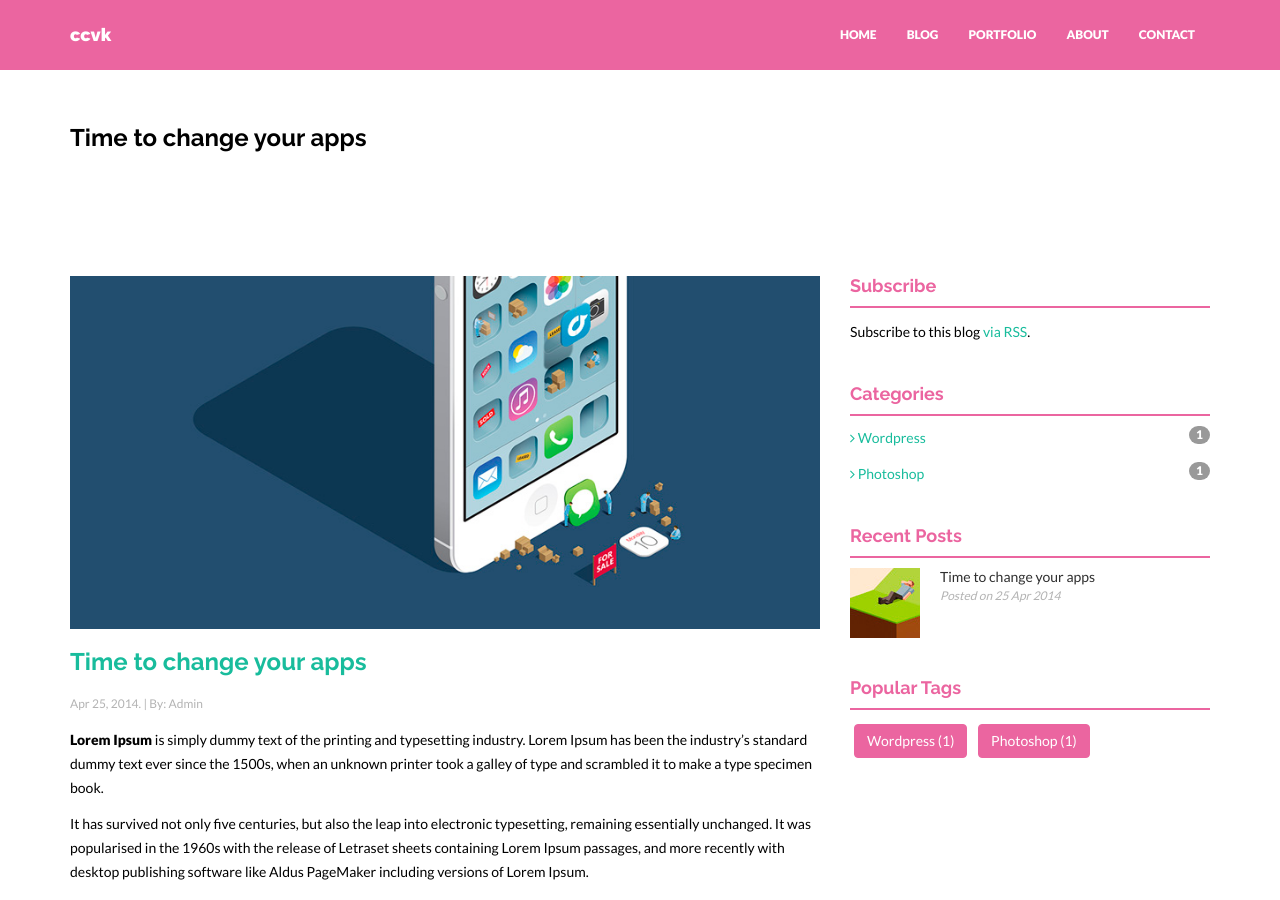
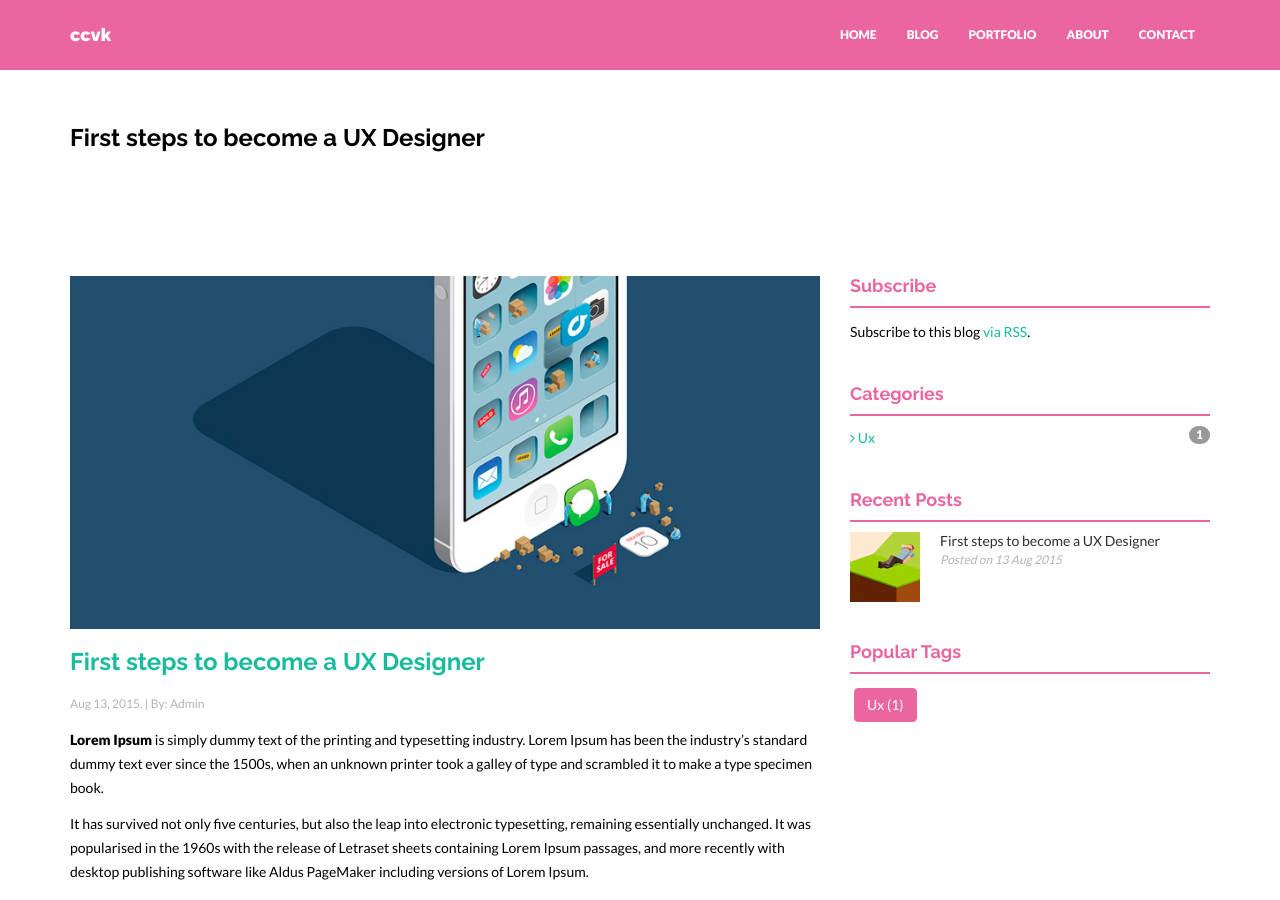
Before and after one commit to claucvk/claucvk.github.io, a Jekyll site: the page built from _posts/blog/2014-04-25-time-to-change-your-apps.markdown, in a window 1280 px wide and 900 px high. Built offline with Jekyll 4.4.1, drawn with Linux system fonts in a browser that asks for light colours; nearby versions of some CDN libraries.

Commit message:
redacción 1er post en blog

```diff
--- a/_posts/blog/2014-04-25-time-to-change-your-apps.markdown
+++ b/_posts/blog/2014-04-25-time-to-change-your-apps.markdown
@@ -1,12 +1,11 @@
 ---
 layout: post
-title: "Time to change your apps"
-date: 2014-04-25 16:54:46
+title: "First steps to become a UX Designer"
+date: 2015-08-13 16:54:46
 author: Admin
 categories:
 - blog
-- Wordpress
-- Photoshop
+- UX
 img: post01.jpg
 thumb: thumb01.jpg
 ---
```
